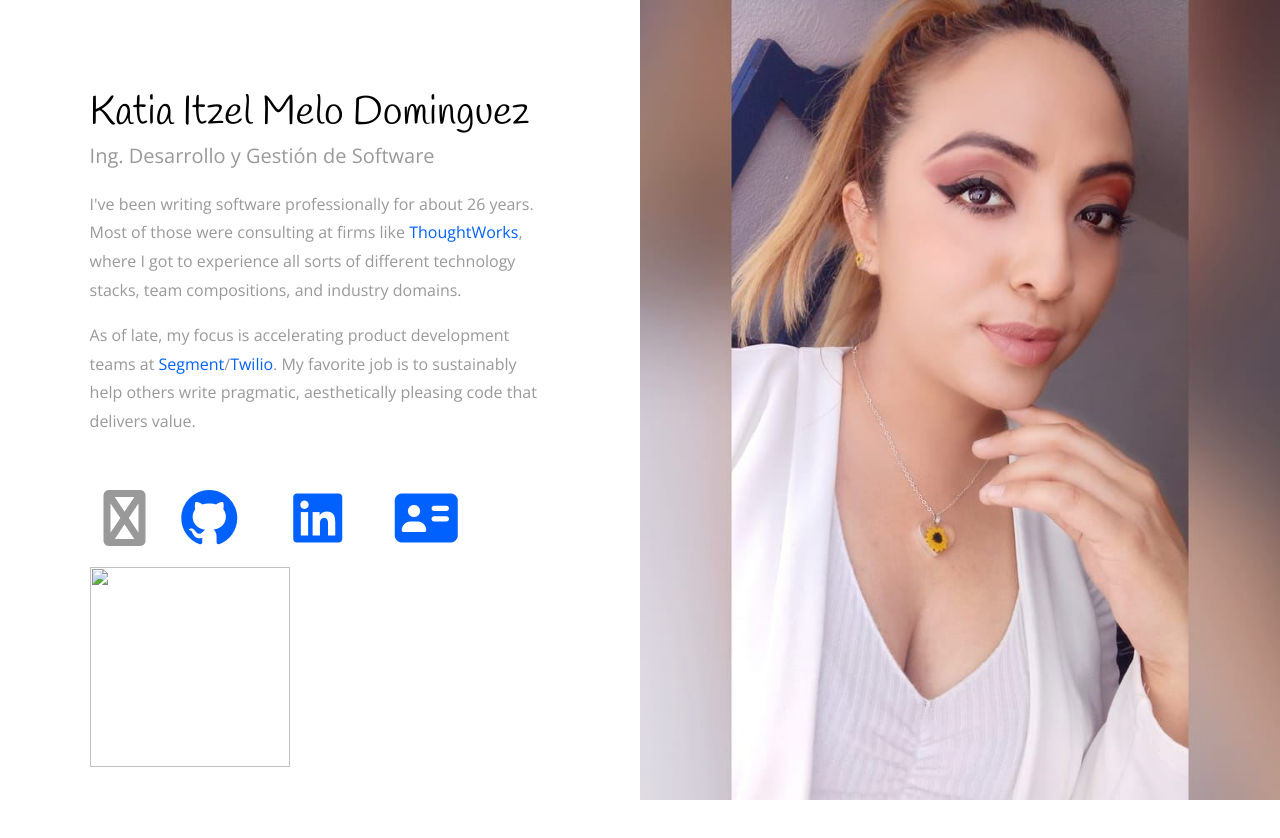
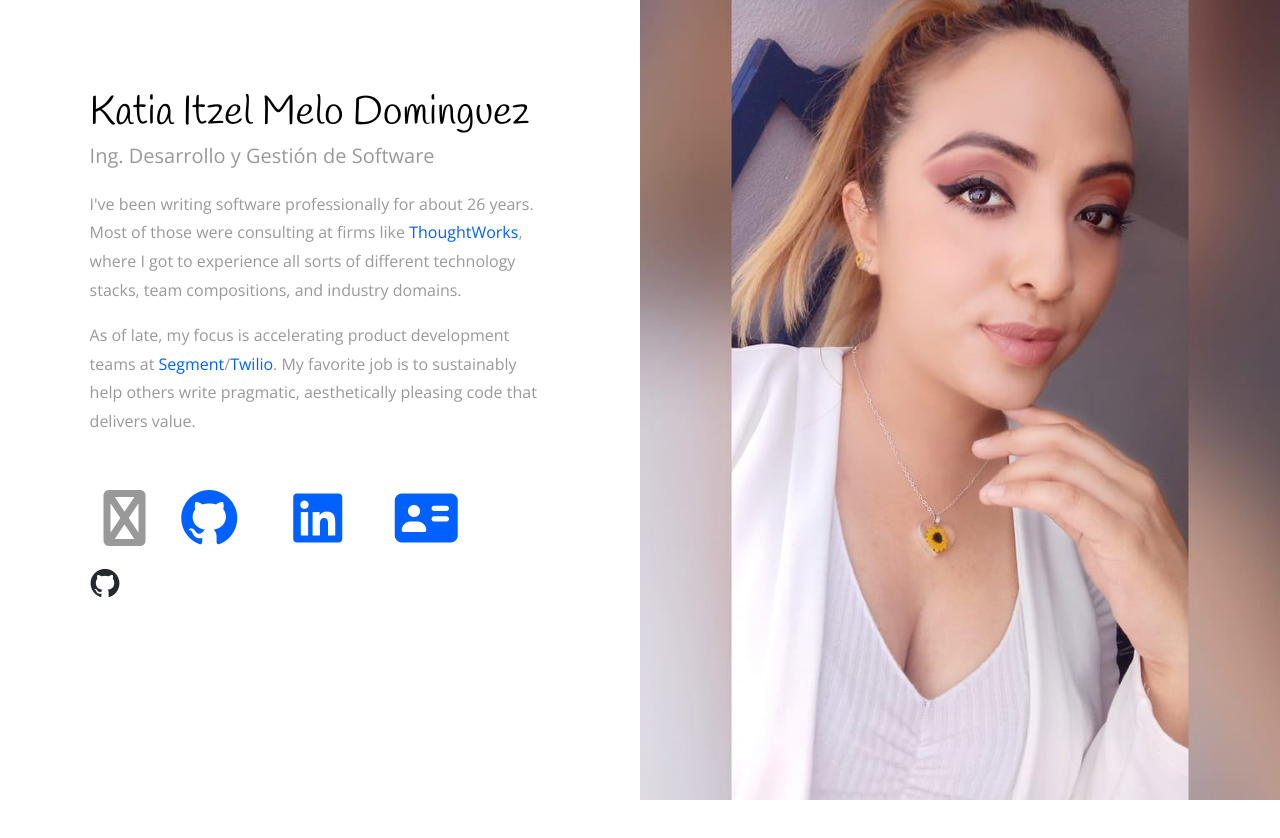
Before and after one commit to katiaOlem/katiaOlem.github.io, a plain HTML site: page index.html in a window 1280 px wide. After the commit the page ends 800 px from the top, so only its background shows below. Drawn offline with nearby package versions, Linux system fonts and the light colour scheme.

Commit message:
funciona

```diff
--- a/index.html
+++ b/index.html
@@ -36,7 +36,7 @@ As of late, my focus is accelerating product development teams at <a href="https
 <a href="/cv.vcf" class="mr-4 fa fa-address-card"></a>
 </p>
 <div class="contenidoCV">
-<img src="./image/github-mark.png" height="200px" width="200px">
+<img src="/github-mark.png" height="30px" width="30px">
 </div>
 </main>
 </div>
```
